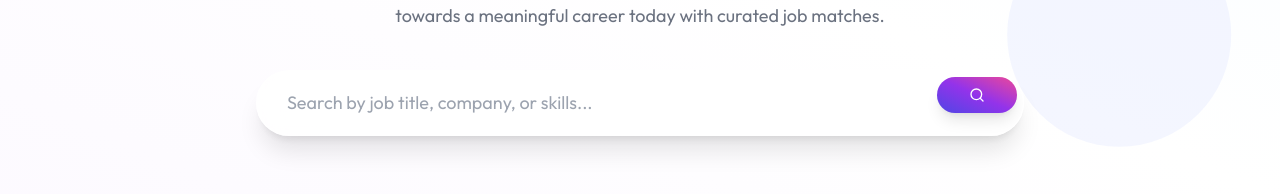
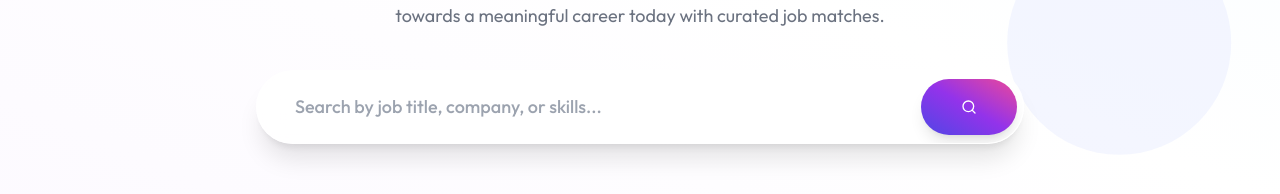
Before and after one commit to alaminjim/job-portal, a React (Vite) app in the folder Frontend/: page / in a window 1280 px wide. Shown: the part 436-630 px from the top of the page. Built offline with nearby package versions, Linux system fonts and the light colour scheme; no server answers.

Commit message:
fix search bar

```diff
--- a/Frontend/src/components/components_lite/Header.jsx
+++ b/Frontend/src/components/components_lite/Header.jsx
@@ -65,23 +65,22 @@ const Header = () => {
           Start your journey towards a meaningful career today with curated job matches.
         </motion.p>
 
-        {/* Search Box */}
         <motion.div
           initial={{ opacity: 0, y: 30 }}
           animate={{ opacity: 1, y: 0 }}
           transition={{ duration: 0.6, delay: 0.6 }}
-          className="flex w-full max-w-3xl mx-auto glass-card rounded-full overflow-hidden p-1.5 gap-2 border-white/20"
+          className="flex items-center w-full max-w-3xl mx-auto glass-card rounded-full overflow-hidden p-1.5 pr-1.5 gap-2 border-white/30 shadow-2xl"
         >
           <input
             type="text"
             value={query}
             onChange={(e) => setQuery(e.target.value)}
             placeholder="Search by job title, company, or skills..."
-            className="flex-1 px-6 py-3 bg-transparent text-gray-800 outline-none text-base md:text-lg placeholder:text-gray-400"
+            className="flex-1 px-8 py-4 bg-transparent text-gray-800 outline-none text-base md:text-lg placeholder:text-gray-400 font-medium"
           />
           <Button
             onClick={searchjobHandler}
-            className="aura-gradient hover:opacity-90 text-white rounded-full px-8 py-3 transition-all duration-300 font-semibold shadow-lg hover:scale-105 active:scale-95"
+            className="aura-gradient hover:opacity-90 text-white rounded-full w-14 h-14 md:w-auto md:px-10 flex items-center justify-center transition-all duration-300 font-bold shadow-lg hover:scale-105 active:scale-95 flex-shrink-0"
           >
             <Search className="h-6 w-6" />
           </Button>
```
